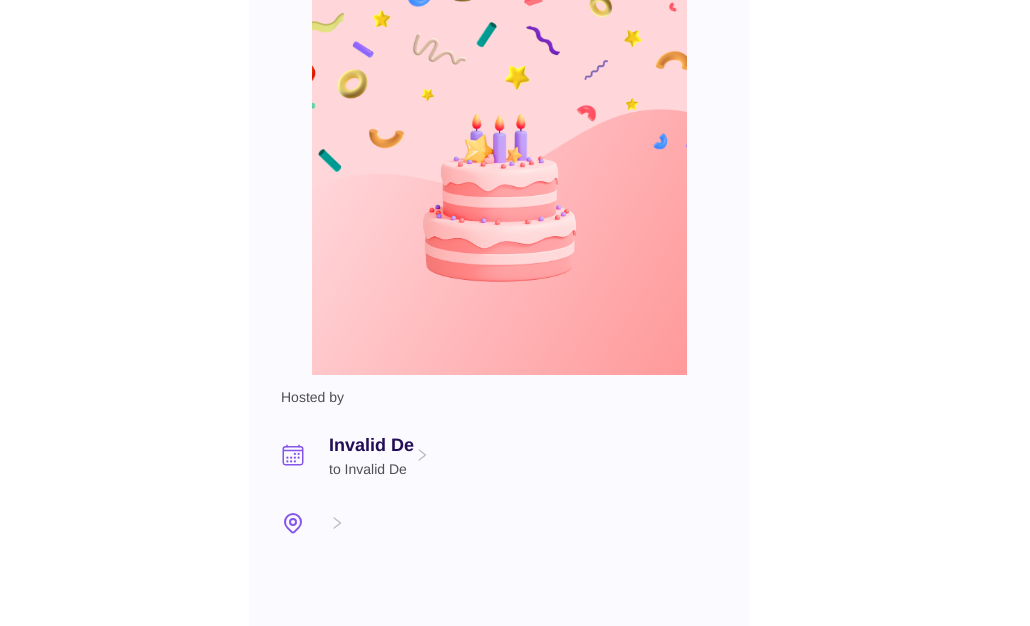
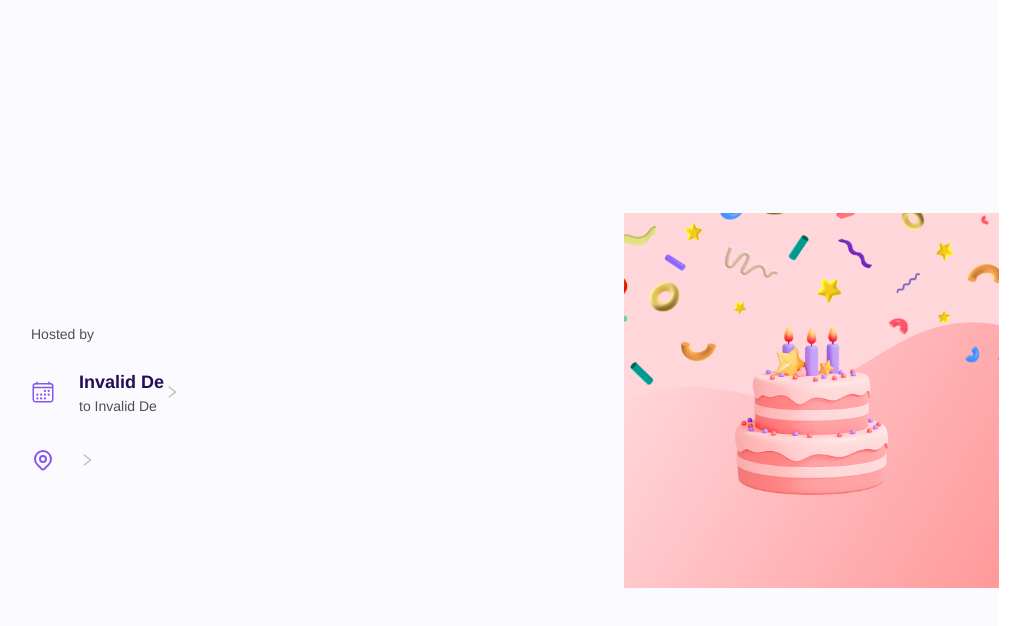
Before and after one commit to MohamedBechirMejri/envited-test-project, a Next.js app: page /event in a window 1280 px wide. Shown: the top 626 px of the page, without its empty margins (141-1171 px from the left). Built offline with nearby package versions, Linux system fonts and the light colour scheme.

Commit message:
add desktop design

```diff
--- a/pages/event.tsx
+++ b/pages/event.tsx
@@ -20,12 +20,14 @@ const Event = ({ event, setEvent }: { event: any; setEvent: any }) => {
   };
 
   return (
-    <div className="flex items-center justify-start min-h-screen  [font-family:Helvetica] flex-col gap-2 max-w-[500px] mx-auto bg-[#fbfaff] text-[#240D57]">
-      <Image
-        src={event.picture || "/Birthday cake.png"}
-        width={375}
-        height={375}
-      />
+    <div className="flex items-center justify-start sm:justify-center min-h-screen  [font-family:Helvetica] flex-col gap-2 max-w-[700px] mx-auto bg-[#fbfaff] text-[#240D57] xl:flex-row-reverse xl:max-w-[1000px] xl:gap-48">
+      <div className="shrink-0">
+        <Image
+          src={event.picture || "/Birthday cake.png"}
+          width={375}
+          height={375}
+        />
+      </div>
       <div className="flex flex-col items-start w-full gap-2 px-8">
         <div className="flex flex-col items-start gap-1">
           <h1 className="flex flex-col items-center text-4xl font-bold">
```
